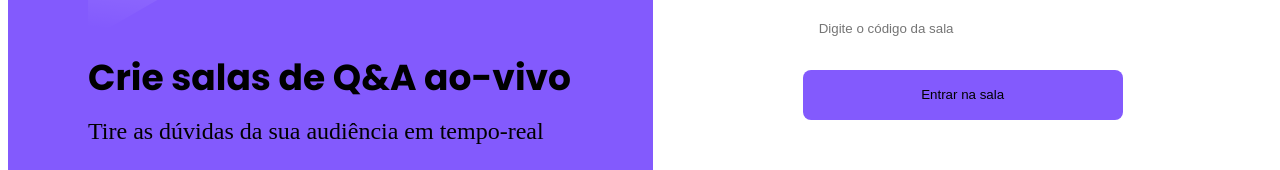
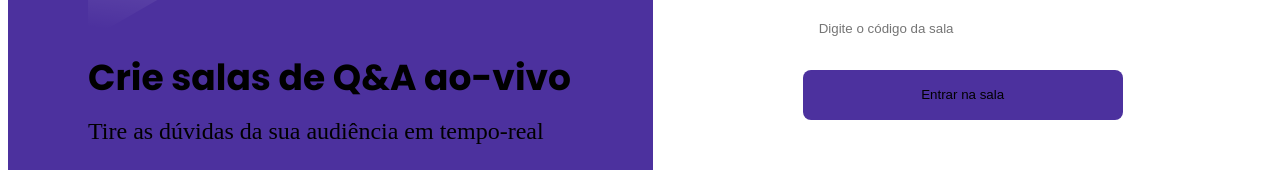
Before and after one commit to Igorcbraz/Letmeask, a React (Create React App) app: page / in a window 1280 px wide. Shown: the part 521-691 px from the top of the page. Built offline with nearby package versions, Linux system fonts and the light colour scheme; no server answers; the HTML template or start-up script is replaced by a standard one.

Commit message:
add prefers-color-scheme

```diff
--- a/src/components/ToggleTheme.tsx
+++ b/src/components/ToggleTheme.tsx
@@ -5,13 +5,14 @@ import '../styles/toggle.css';
 
 export function ToggleTheme(){
     const [isDarkMode, setIsDarkMode] = useState(false);
+
     // Get the root element
     let root = document.documentElement.style
-
     // Checking the user themes preference
     const darkThemeMq  = window.matchMedia("(prefers-color-scheme: dark)");
+    console.log(document.documentElement.style.getPropertyValue("--background"));
 
-    if(isDarkMode){
+    if(isDarkMode || darkThemeMq){
         root.setProperty('--background'  , '#202124');
         root.setProperty(' --input-bg'   , '#434649');
         root.setProperty('--details'     , '#272626');
@@ -24,7 +25,7 @@ export function ToggleTheme(){
         root.setProperty(' --logo'       , '#f8f8f8');
         root.setProperty('--purple'      , '#4c319e');
         root.setProperty('--pink-dark'   , '#a075d4');
-    } else {
+    } else if(!isDarkMode || !darkThemeMq){
         root.setProperty('--background'  , '#F4F0FF');
         root.setProperty(' --input-bg'   , '#FFF');
         root.setProperty('--details'     , '#FEFEFE');
@@ -46,7 +47,6 @@ export function ToggleTheme(){
             size={70}
             speed={1.1}
         />
-
         </div>
     );
 }
```
